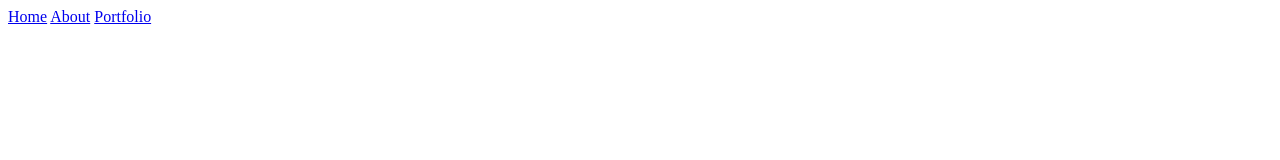
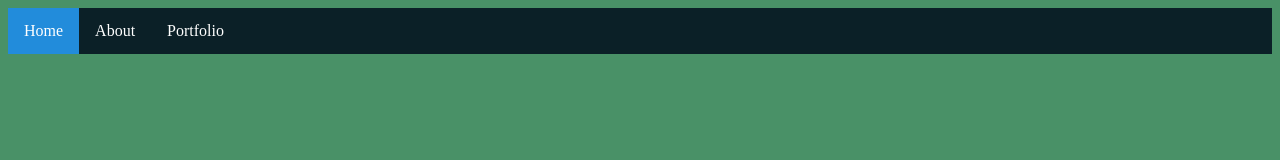
Before and after one commit to OwlHD/Personal-Website-Project, a plain HTML site: page index.html in a window 1280 px wide. Drawn offline with Linux system fonts and the light colour scheme.

Commit message:
Added nav bar

```diff
--- a/index.html
+++ b/index.html
@@ -4,11 +4,16 @@
     <meta charset="UTF-8">
     <meta http-equiv="X-UA-Compatible" content="IE=edge">
     <meta name="viewport" content="width=device-width, initial-scale=1.0">
-    <title>Index</title>
+    <title>Personal Website</title>
+    <link rel="stylesheet" href="./style.css">
 </head>
 <body>
-    <a href="./index.html">Home</a>
-    <a href="./about.html">About</a>
-    <a href="./portfolio.html">Portfolio</a>
+    <!-- Navigation Bar -->
+    <ul>
+        <li><a class="active" href="./index.html">Home</a></li>
+        <li><a href="./about.html">About</a></li>
+        <li><a href="./portfolio.html">Portfolio</a></li>
+    </ul>
+
 </body>
 </html>
--- a/style.css
+++ b/style.css
@@ -0,0 +1,42 @@
+/*
+COLOR TEMPLATE
+#0B2027 - Rich Black
+#499167 - Sea Green
+#D1BCE3 - Thistle
+#228CDB - Tufts Blue
+#65C9B5 - Tiffany Blue
+*/
+
+body {
+    background-color: #499167;
+}
+
+/* vvv Nav Bar Styling vvv */
+ul {
+    list-style-type: none;
+    margin: 0;
+    padding: 0;
+    overflow: hidden;
+    background-color: #0B2027;
+}
+li {
+    float: left;
+}
+
+li a {
+    display: block;
+    color: white;
+    text-align: center;
+    padding: 14px 16px;
+    text-decoration: none;
+}
+
+li a:hover:not(.active) {
+    background-color: #65C9B5;
+}
+
+.active {
+    background-color: #228CDB;
+  }
+
+/* ^^^ Nav Bar Styling ^^^ */
```
Also changed, not shown: about.html (+8 -4 lines), portfolio.html (+8 -4 lines).
